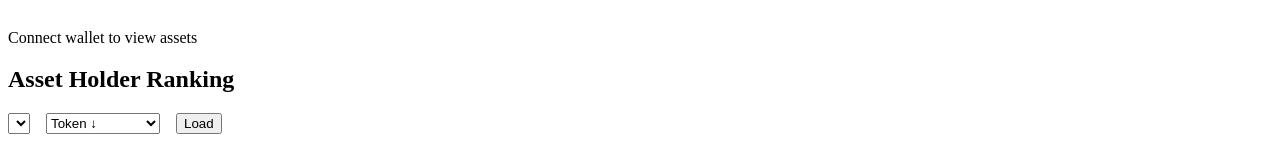
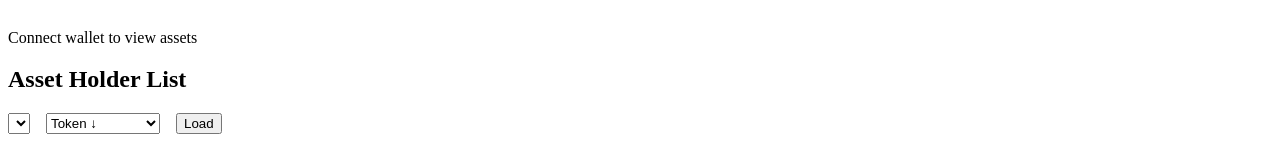
Before and after one commit to nhat-nk/asset-dao-system, a website with bundled scripts: page frontend/index.html in a window 1280 px wide. Shown: the part 518-668 px from the top of the page. Built offline with nearby package versions, Linux system fonts and the light colour scheme; some packages are replaced by stand-ins of ours.

Commit message:
Update UI

```diff
--- a/frontend/index.html
+++ b/frontend/index.html
@@ -77,7 +77,7 @@
     </div>
 
     <div id="ranking-section" class="section">
-        <h2>Asset Holder Ranking</h2>
+        <h2>Asset Holder List</h2>
 
         <div style="display:flex; gap:1rem; margin-bottom:1rem;">
             <select id="ranking-asset-select"></select>
```
Also changed, not shown: frontend/styles.css (+14 -3 lines).
